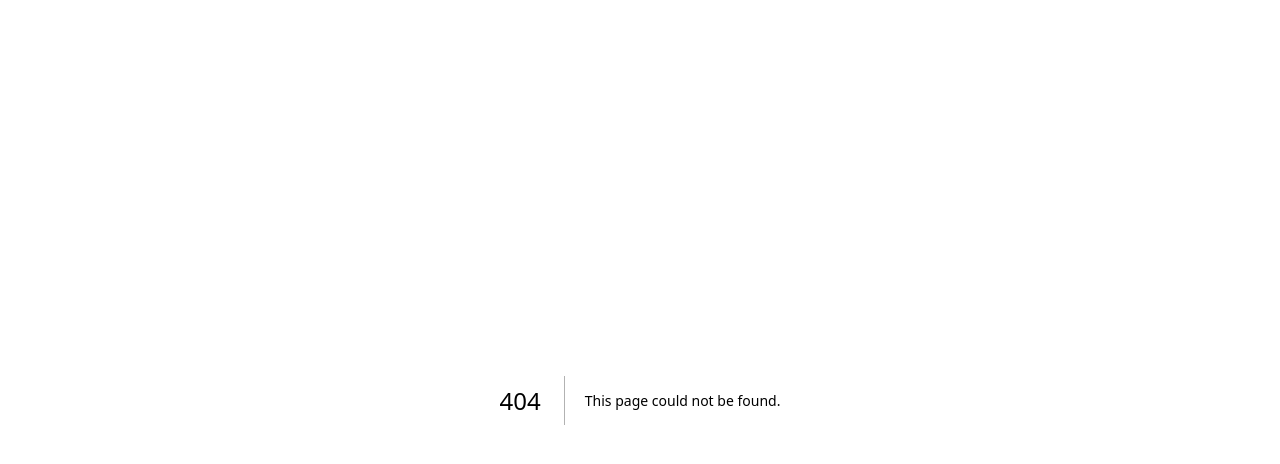
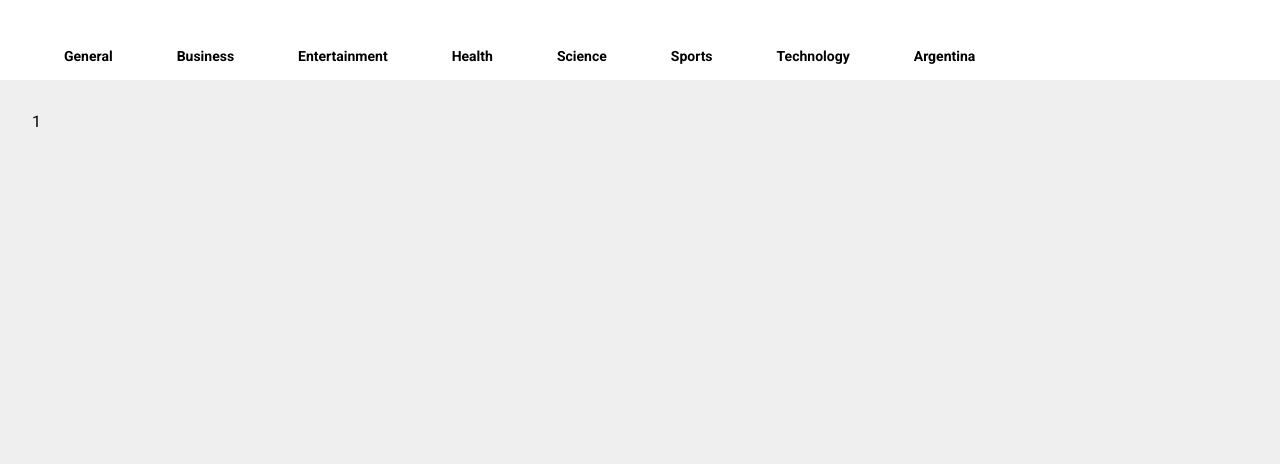
Before and after one commit to nicohermida01/fast-news, a Next.js app: page /categories/1 in a window 1280 px wide. Before the commit this address had no page. Shown: the top 464 px of the page. Built offline with nearby package versions, Linux system fonts and the light colour scheme.

Commit message:
add navbar and category pages

```diff
--- a/next.config.js
+++ b/next.config.js
@@ -1,6 +1,9 @@
 /** @type {import('next').NextConfig} */
 const nextConfig = {
   reactStrictMode: true,
+  compiler: {
+    styledComponents: true
+  }
 }
 
 module.exports = nextConfig
--- a/package.json
+++ b/package.json
@@ -15,10 +15,15 @@
 		"axios": "1.4.0",
 		"eslint": "8.39.0",
 		"eslint-config-next": "13.3.4",
+		"lodash": "4.17.21",
 		"next": "13.3.4",
 		"react": "18.2.0",
 		"react-dom": "18.2.0",
 		"styled-components": "5.3.10",
 		"typescript": "5.0.4"
+	},
+	"devDependencies": {
+		"@types/lodash": "4.14.194",
+		"@types/styled-components": "5.1.26"
 	}
 }
--- /dev/null
+++ b/src/components/HeaderApp.tsx
@@ -0,0 +1,21 @@
+import { constants } from '@/constants'
+import styled from 'styled-components'
+
+export function HeaderApp() {
+	return (
+		<Container>
+			<HeaderWrapper></HeaderWrapper>
+		</Container>
+	)
+}
+
+const Container = styled.div`
+	width: 100%;
+	background-color: #fff;
+`
+
+const HeaderWrapper = styled.header`
+	width: 100%;
+	max-width: ${constants.APP_MAX_WIDTH}px;
+	padding: 16px 32px;
+`
--- /dev/null
+++ b/src/components/Navbar.tsx
@@ -0,0 +1,62 @@
+import Link from 'next/link'
+import styled from 'styled-components'
+import _ from 'lodash'
+import { useRouter } from 'next/router'
+
+import { constants } from '@/constants'
+import { categories, categoriesIterable } from '@/ssot/newsCategories'
+import { colors } from '@/ssot/colors'
+
+export function Navbar() {
+	const router = useRouter()
+	const categoryActive =
+		router.pathname === '/' ? categories.GENERAL : router.query.category
+
+	return (
+		<Container>
+			<NavbarWrapper>
+				<NavOptions>
+					{categoriesIterable.map((category, index) => {
+						const hrefUrl =
+							category === categories.GENERAL ? '/' : `/categories/${category}`
+
+						return (
+							<li key={index}>
+								<StyledLink
+									$pageActive={category === categoryActive}
+									href={hrefUrl}
+								>
+									{_.capitalize(category)}
+								</StyledLink>
+							</li>
+						)
+					})}
+				</NavOptions>
+			</NavbarWrapper>
+		</Container>
+	)
+}
+
+const Container = styled.div`
+	width: 100%;
+	background-color: #fff;
+`
+
+const NavbarWrapper = styled.nav`
+	width: 100%;
+	max-width: ${constants.APP_MAX_WIDTH}px;
+	padding: 0 32px;
+`
+
+const NavOptions = styled.ul`
+	display: flex;
+`
+
+const StyledLink = styled(Link)`
+	display: inline-block;
+	font-size: 14px;
+	font-weight: bold;
+	padding: 16px 32px;
+
+	${props => props.$pageActive && `border-bottom: 2px solid ${colors.PRIMARY}`}
+`
--- /dev/null
+++ b/src/components/PageLayout.tsx
@@ -0,0 +1,26 @@
+import styled from 'styled-components'
+import { ReactNode } from 'react'
+
+import { HeaderApp } from './HeaderApp'
+import { constants } from '@/constants'
+import { Navbar } from './Navbar'
+
+interface IPageLayoutProps {
+	children: ReactNode
+}
+
+export function PageLayout({ children }: IPageLayoutProps) {
+	return (
+		<>
+			<HeaderApp />
+			<Navbar />
+			<PageContainer>{children}</PageContainer>
+		</>
+	)
+}
+
+const PageContainer = styled.main`
+	width: 100%;
+	max-width: ${constants.APP_MAX_WIDTH}px;
+	padding: 32px;
+`
--- a/src/pages/_app.tsx
+++ b/src/pages/_app.tsx
@@ -1,14 +1,28 @@
 import '@/styles/globals.css'
 import type { AppProps } from 'next/app'
 import Head from 'next/head'
+import { Roboto } from 'next/font/google'
+
+import { PageLayout } from '@/components/PageLayout'
+
+const RobotoFont = Roboto({
+	subsets: ['latin'],
+	style: 'normal',
+	weight: ['400', '700'],
+})
 
 export default function App({ Component, pageProps }: AppProps) {
 	return (
-		<>
+		<PageLayout>
+			<style jsx global>{`
+				html {
+					font-family: ${RobotoFont.style.fontFamily};
+				}
+			`}</style>
 			<Head>
 				<title>Fast News</title>
 			</Head>
 			<Component {...pageProps} />
-		</>
+		</PageLayout>
 	)
 }
--- /dev/null
+++ b/src/pages/categories/[category].tsx
@@ -0,0 +1,7 @@
+import { useRouter } from 'next/router'
+
+export default function CategoryPage() {
+	const router = useRouter()
+
+	return <div>{router.query.category}</div>
+}
--- a/src/pages/index.tsx
+++ b/src/pages/index.tsx
@@ -4,7 +4,7 @@ import { INewsResponse, getNews } from '@/services/news'
 export default function Home(props: IHomePageProps) {
 	return (
 		<div>
-			<h1>Hello world</h1>
+			<h1>HomePage</h1>
 		</div>
 	)
 }
--- /dev/null
+++ b/src/ssot/colors.ts
@@ -0,0 +1,3 @@
+export const colors = {
+	PRIMARY: '#2196F3',
+}
--- /dev/null
+++ b/src/ssot/newsCategories.ts
@@ -0,0 +1,12 @@
+export const categories = {
+	GENERAL: 'general',
+	BUSINESS: 'business',
+	ENTERTAINMENT: 'entertainment',
+	HEALTH: 'health',
+	SCIENCE: 'science',
+	SPORTS: 'sports',
+	TECHNOLOGY: 'technology',
+	ARGENTINA: 'argentina',
+}
+
+export const categoriesIterable = Object.values(categories)
--- a/src/styles/globals.css
+++ b/src/styles/globals.css
@@ -6,9 +6,21 @@
 
 :root {
 	font-size: 16px;
+
+	--bacground-white-color: #efefef;
 }
 
 body {
 	width: 100vw;
 	min-height: 100vh;
+	background-color: var(--bacground-white-color);
 }
+
+ul {
+	list-style-type: none;
+}
+
+a {
+	text-decoration: none;
+	color: inherit;
+}
```
Also changed, not shown: 1 other file (tests, documents, lock files or other folders). Lines whose indentation alone changed are shown as unchanged.
